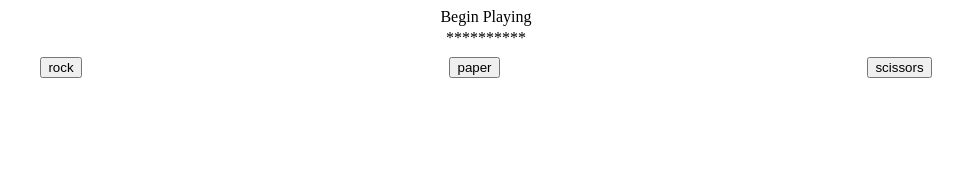
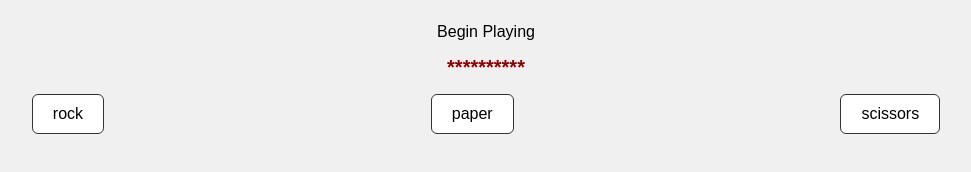
Before and after one commit to Aryan-A-Kumar/rock-paper-scissors, a plain HTML site: page index.html in a window 1280 px wide. Shown: the whole page, without its empty margins (154-1125 px from the left). Drawn offline with Linux system fonts and the light colour scheme.

Commit message:
Improved UI style

```diff
--- a/index.html
+++ b/index.html
@@ -4,6 +4,7 @@
     <meta charset="UTF-8">
     <meta name="viewport" content="width=device-width, initial-scale=1.0">
     <title>Document</title>
+    <style></style>
 </head>
 <body>
 <script src="script.js">
--- a/script.js
+++ b/script.js
@@ -1,4 +1,54 @@
-// console.log("mop");
+function injectStyles() {
+    const style = document.createElement("style");
+    style.textContent = `
+        body {
+          font-family: Arial, sans-serif;
+          background: #f0f0f0;
+          margin: 0;
+          padding: 20px;
+          text-align: center;
+        }
+
+        button {
+          padding: 10px 20px;
+          font-size: 16px;
+          margin: 5px;
+          border: 1px solid #333;
+          border-radius: 6px;
+          background: #fff;
+          cursor: pointer;
+        }
+
+        button:hover {
+          background: #e0e0e0;
+        }
+
+        #scoreBoard {
+          margin-top: 15px;
+          font-size: 18px;
+          font-weight: bold;
+        }
+
+        #roundResult {
+          margin-top: 10px;
+          font-size: 16px;
+        }
+
+        #winnerCard {
+          margin-top: 15px;
+          font-size: 20px;
+          font-weight: bold;
+          color: darkred;
+        }
+
+        #buttonPanel {
+          margin-top: 20px;
+        }
+    `;
+    document.head.appendChild(style);
+}
+
+injectStyles();
 
 function getComputerChoice() {
     let choices = ["rock", "paper", "scissors"];
@@ -80,6 +130,7 @@ const roundResult = document.createElement("div");
 roundResult.textContent = "Begin Playing";
 const display = document.createElement("div");
 const winnerCard = document.createElement("div");
+
 winnerCard.textContent = "**********"
 display.appendChild(roundResult);
 display.appendChild(scoreBoard);
@@ -96,6 +147,11 @@ buttonPanel.style.display = "flex";
 buttonPanel.style.gap = "15px";
 buttonPanel.style.justifyContent = "space-around";
 buttonPanel.style.margin = "10px";
+
+buttonPanel.setAttribute("id", "buttonPanel");
+scoreBoard.setAttribute("id", "scoreBoard");
+roundResult.setAttribute("id", "roundResult");
+winnerCard.setAttribute("id", "winnerCard");
 
 document.addEventListener("click", (e) => {
     if(e.target.id && computerScore<5 && humanScore <5)
@@ -119,4 +175,5 @@ document.addEventListener("click", (e) => {
 
 
 }
+
 playGame();
```
